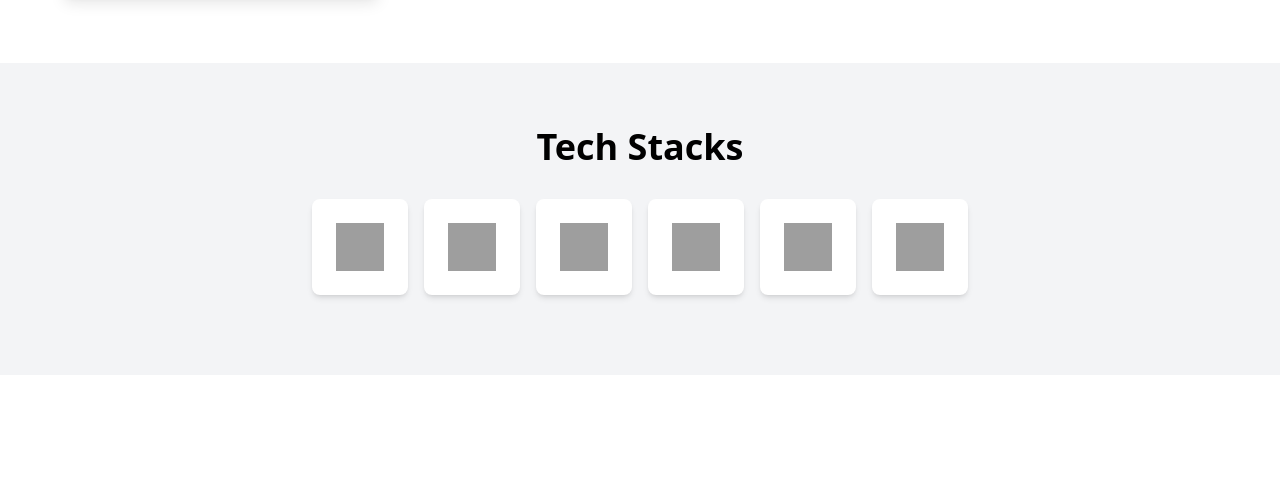
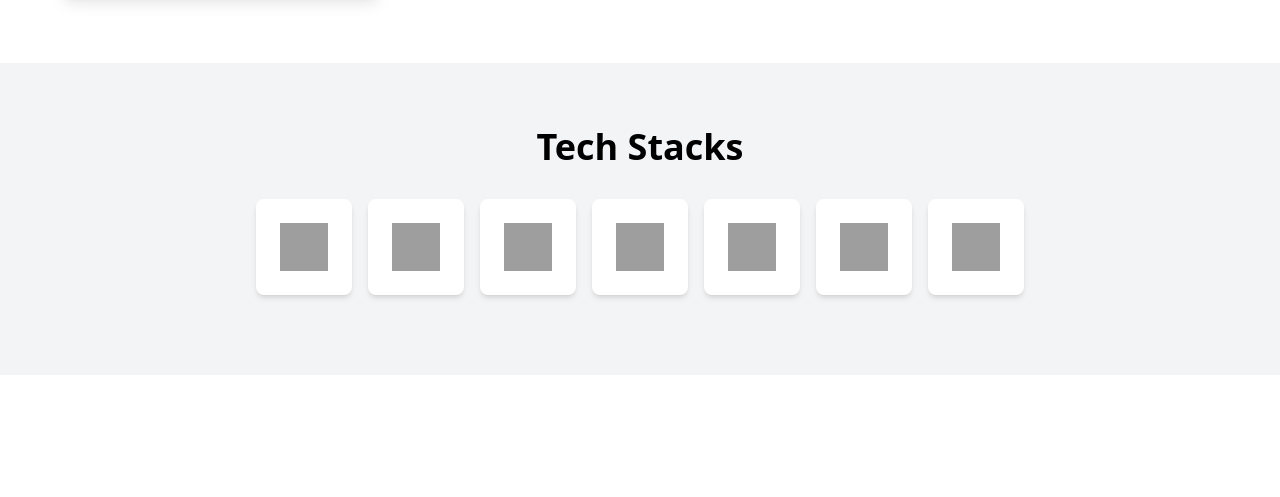
Before and after one commit to sahil29roy/WebDev360_Portfolio, a Python web app: template Templates/index.html in a window 1280 px wide. Shown: the part 1251-1748 px from the top of the page. Run offline with Jinja, Linux system fonts and the light colour scheme; the template is opened without the code that fills it, so the values that code supplies are empty; some libraries are stand-ins or nearby versions; grey boxes are pictures that could not be loaded.

Commit message:
add more tech-stack

```diff
--- a/Templates/index.html
+++ b/Templates/index.html
@@ -121,6 +121,11 @@
                         alt="Bootstrap" class="w-12 h-12">
 
                 </div>
+                <div class="w-24 h-24 flex items-center justify-center bg-white shadow-md rounded-lg">
+                    <img src="https://cdn.jsdelivr.net/gh/devicons/devicon/icons/java/java-original.svg" alt="Java" class="w-12 h-12">
+
+
+                </div>
             </div>
         </div>
     </section>
```
